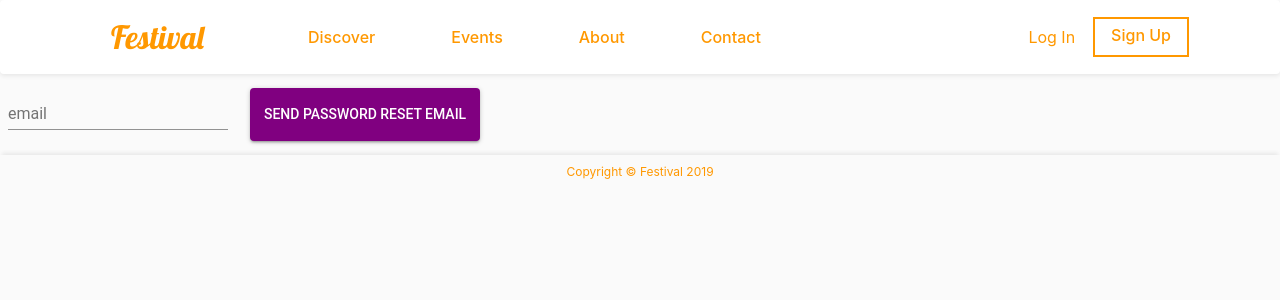
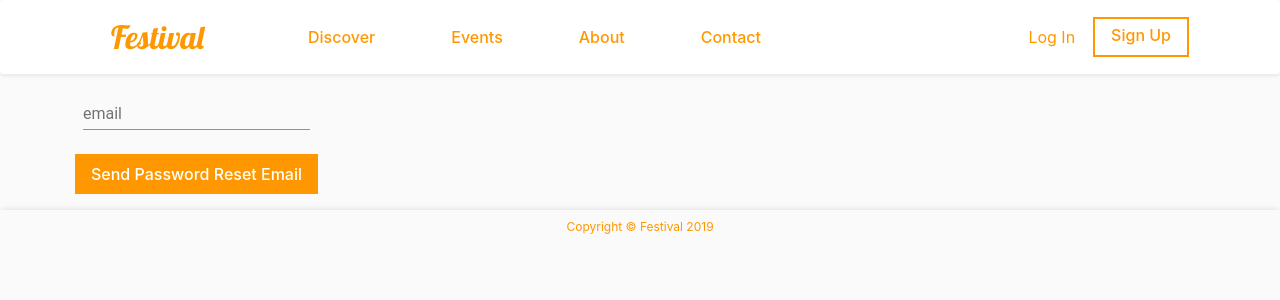
Before and after one commit to johnhany97/selfie-with-fame, a React (Create React App) app in the folder client/: page /forgotPassword in a window 1280 px wide. Shown: the top 300 px of the page. Built offline with nearby package versions, Linux system fonts and the light colour scheme.

Commit message:
Styling changes to forgot/reset/update password pages

```diff
--- /dev/null
+++ b/client/src/pages/ForgotPasswordPage/index.css
@@ -0,0 +1,19 @@
+.forgot-password-form{
+    display: flex;
+    flex-direction: column;
+
+}
+
+.pass-reset-btn{
+    margin-top: 1rem;
+    margin-bottom: 1rem;
+    background-color: #FF9800;
+    color: #fff;
+    border: none;
+    font-weight: 500;
+    padding: 0.5rem 1rem;
+    text-align: center;
+    text-decoration: none;
+    display: inline-block;
+    cursor: pointer;
+}
--- a/client/src/pages/ForgotPasswordPage/index.jsx
+++ b/client/src/pages/ForgotPasswordPage/index.jsx
@@ -10,6 +10,7 @@ import {
 import LinkButton from '../../components/LinkButton';
 import SubmitButton from '../../components/SubmitButton';
 import Layout from '../../components/Layout';
+import './index.css';
 
 class ForgotPasswordPage extends Component {
   constructor() {
@@ -75,7 +76,8 @@ class ForgotPasswordPage extends Component {
 
     return (
       <Layout title="Forgot Password">
-        <form onSubmit={this.sendEmail}>
+        <div className="container-lg">
+          <form onSubmit={this.sendEmail} className="forgot-password-form">
             <TextField
               style={inputStyle}
               id="email"
@@ -84,10 +86,7 @@ class ForgotPasswordPage extends Component {
               onChange={this.handleChange('email')}
               placeholder="Email Address"
             />
-          <SubmitButton
-            buttonStyle={forgotButton}
-            buttonText="Send Password Reset Email"
-          />
+            <button className="pass-reset-btn" type="submit">Send Password Reset Email</button>
           </form>
           {showNullError && (
             <div>
@@ -112,6 +111,7 @@ class ForgotPasswordPage extends Component {
               <h3>Password Reset Email Successfully Sent!</h3>
             </div>
           )}
+        </div>
       </Layout>
     );
   }
--- /dev/null
+++ b/client/src/pages/ResetPasswordPage/index.css
@@ -0,0 +1,13 @@
+.update-pass-btn{
+    margin-top: 1rem;
+    margin-bottom: 1rem;
+    background-color: #FF9800;
+    color: #fff;
+    border: none;
+    font-weight: 500;
+    padding: 0.5rem 1rem;
+    text-align: center;
+    text-decoration: none;
+    display: inline-block;
+    cursor: pointer;
+}
--- a/client/src/pages/ResetPasswordPage/index.jsx
+++ b/client/src/pages/ResetPasswordPage/index.jsx
@@ -12,6 +12,7 @@ import {
 import LinkButton from '../../components/LinkButton';
 import SubmitButton from '../../components/SubmitButton';
 import Layout from '../../components/Layout';
+import './index.css';
 
 class ResetPasswordPage extends Component {
   constructor() {
@@ -104,6 +105,7 @@ class ResetPasswordPage extends Component {
     if (error) {
       return (
         <Layout title="Reset Password">
+          <div className="container-lg">
             <div>
               <h4>Problem resetting password. Please send another reset link.</h4>
               <LinkButton
@@ -111,6 +113,7 @@ class ResetPasswordPage extends Component {
                 buttonText="Forgot Password?"
                 link="/forgotPassword"
               />
+            </div>
           </div>
         </Layout>
       );
@@ -124,6 +127,7 @@ class ResetPasswordPage extends Component {
     }
     return (
       <Layout title="Reset Password">
+        <div className="container-lg">
           <form onSubmit={this.updatePassword}>
             <TextField
               style={inputStyle}
@@ -133,10 +137,7 @@ class ResetPasswordPage extends Component {
               value={password}
               type="password"
             />
-          <SubmitButton
-            buttonStyle={updateButton}
-            buttonText="Update Password"
-          />
+            <button className="update-pass-btn" type="submit">Update Password</button>
           </form>
 
           {updated && (
@@ -151,6 +152,7 @@ class ResetPasswordPage extends Component {
               />
             </div>
           )}
+        </div>
       </Layout>
     );
   }
--- /dev/null
+++ b/client/src/pages/UpdatePasswordPage/index.css
@@ -0,0 +1,24 @@
+.update-pass-form{
+    display: flex;
+    flex-direction: column;
+    justify-content: center;
+    align-content: center;
+    width: 100%;
+    padding: 1rem 2rem;
+    text-align: center;
+    max-width: 400px;
+}
+
+.update-pass-btn{
+    margin-top: 1rem;
+    margin-bottom: 1rem;
+    background-color: #FF9800;
+    color: #fff;
+    border: none;
+    font-weight: 500;
+    padding: 0.5rem 1rem;
+    text-align: center;
+    text-decoration: none;
+    display: inline-block;
+    cursor: pointer;
+}
--- a/client/src/pages/UpdatePasswordPage/index.jsx
+++ b/client/src/pages/UpdatePasswordPage/index.jsx
@@ -14,6 +14,7 @@ import {
 import LinkButton from '../../components/LinkButton';
 import SubmitButton from '../../components/SubmitButton';
 import Layout from '../../components/Layout';
+import './index.css';
 
 class UpdatePasswordPage extends Component {
   constructor(props) {
@@ -152,7 +153,8 @@ class UpdatePasswordPage extends Component {
     if (loadingUser === false) {
       return (
         <Layout title="Update Password">
-          <form onSubmit={this.updatePassword}>
+          <div className="container-lg">
+            <form onSubmit={this.updatePassword} className="update-pass-form">
               <TextField
                 style={inputStyle}
                 id="password"
@@ -161,16 +163,10 @@ class UpdatePasswordPage extends Component {
                 onChange={this.handleChange('password')}
                 type="password"
               />
-            <SubmitButton
-              buttonStyle={saveButton}
-              buttonText="Save Changes"
-            />
+              <button type="submit" className="update-pass-btn">Save Changes</button>
+              <a href={"/userProfile/" + username} className="cancel-update-pass-btn">Cancel</a>
             </form>
-          <LinkButton
-            buttonStyle={cancelButton}
-            buttonText="Cancel Changes"
-            link={`/userProfile/${username}`}
-          />
+          </div>
         </Layout>
       );
     }
```
Lines whose indentation alone changed are shown as unchanged.
